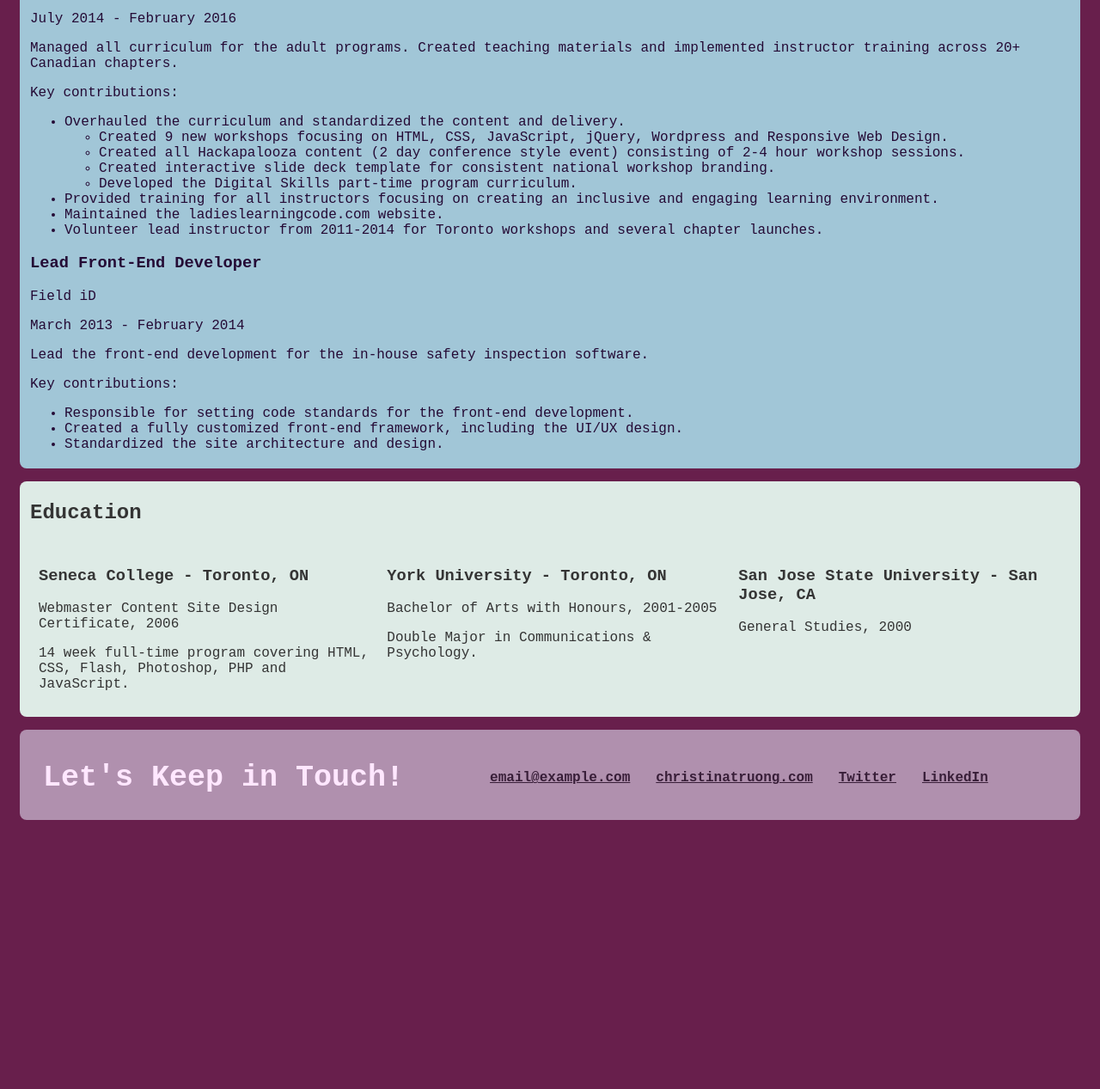
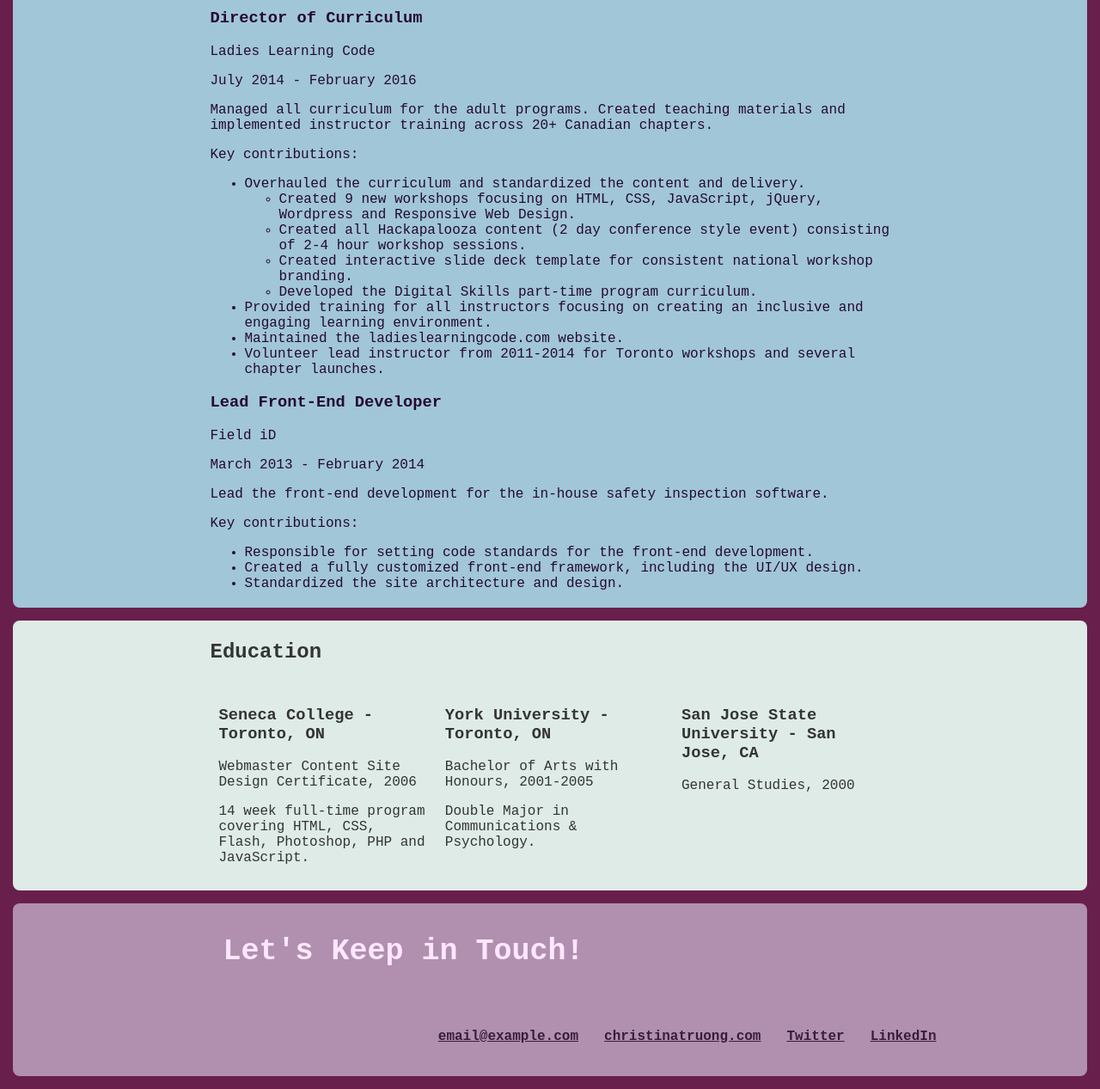
Before and after one commit to brianna-quick/WEB-210, a plain HTML site: page Lesson03/css-portfolio/index.html in a window 1280 px wide. Shown: the part 1296-2563 px from the top of the page at 86% size. Before the commit the page ends 2265 px from the top, so only its background shows below. Drawn offline with Linux system fonts and the light colour scheme.

Commit message:
css change

```diff
--- a/Lesson03/css-portfolio/index.html
+++ b/Lesson03/css-portfolio/index.html
@@ -21,6 +21,7 @@
 
       <!-- ********************  PROJECTS / PORTFOLIO  ********************* -->
       <section class="projects">
+        <div class="content-wrap">
           <h2>Featured Projects</h2>
           <p>View selected projects below. More information can be found at <a href="http://christinatruong.com">christinatruong.com</a>.</p>
 
@@ -48,10 +49,12 @@
             <p>After coming back from teaching a JavaScript workshop, I felt inspired to create something just for fun. I realized that of all the content/lorem ipsum generators available, there was nothing for HBO’s The Wire fans. I searched for <a href="http://thewireipsum.com" target="_blank">thewireipsum.com</a> domain and it was available! Generate some content for your projects today.</p>
             <a id="link" class="btn" href="http://thewireipsum.com" target="_blank">View live site</a>
           </section>
+        </div>
       </section>
 
       <!-- ***********************  WORK EXPERIENCE  *********************** -->
       <section class="work-experience">
+        <div class="content-wrap">
           <h2>Work Experience</h2>
           <p>See my complete work history on <a href="https://www.linkedin.com/in/christinatruong/">LinkedIn</a>.</p>
 
@@ -98,10 +101,12 @@
               <li>Standardized the site architecture and design.</li>
             </ul>
           </section>
+        </div>
       </section>
 
       <!-- ******************  EDUCATION & CERTIFICATIONS ****************** -->
       <section class="education">
+        <div class="content-wrap">
           <h2>Education</h2>
 
           <section id="education1">
@@ -120,10 +125,12 @@
             <h3>San Jose State University - San Jose, CA</h3>
             <p>General Studies, 2000</p>
           </section>
+        </div>
       </section>
 
       <!-- *****************  CONTACT INFO / SOCIAL MEDIA  ***************** -->
       <footer>
+        <div class="content-wrap">
           <h2>Let's Keep in Touch!</h2>
 
           <!-- Social media and contact links. Add or remove any networks. -->
@@ -133,6 +140,7 @@
             <li><a href="http://twitter.com/christinatruong" target="_blank">Twitter</a></li>
             <li><a href="linkedin.com/in/christinatruong" target="_blank">LinkedIn</a></li>
           </ul>
+        </div>
       </footer>
     </main>
   </body>
--- a/Lesson03/css-portfolio/styles.css
+++ b/Lesson03/css-portfolio/styles.css
@@ -2,6 +2,8 @@
 ----------------------------------*/
 body {
     color: #343434;
+    margin: 0;
+    padding: 0;
     font-family: 'courier new', monospace;
     background: #681f4c;
 }
@@ -15,7 +17,7 @@ a:hover {
     text-decoration: none;
 }
 .content-wrap {
-    width: 900px;
+    width: 800px;
     margin: 0 auto;
 }
 
```
Lines whose indentation alone changed are shown as unchanged.
